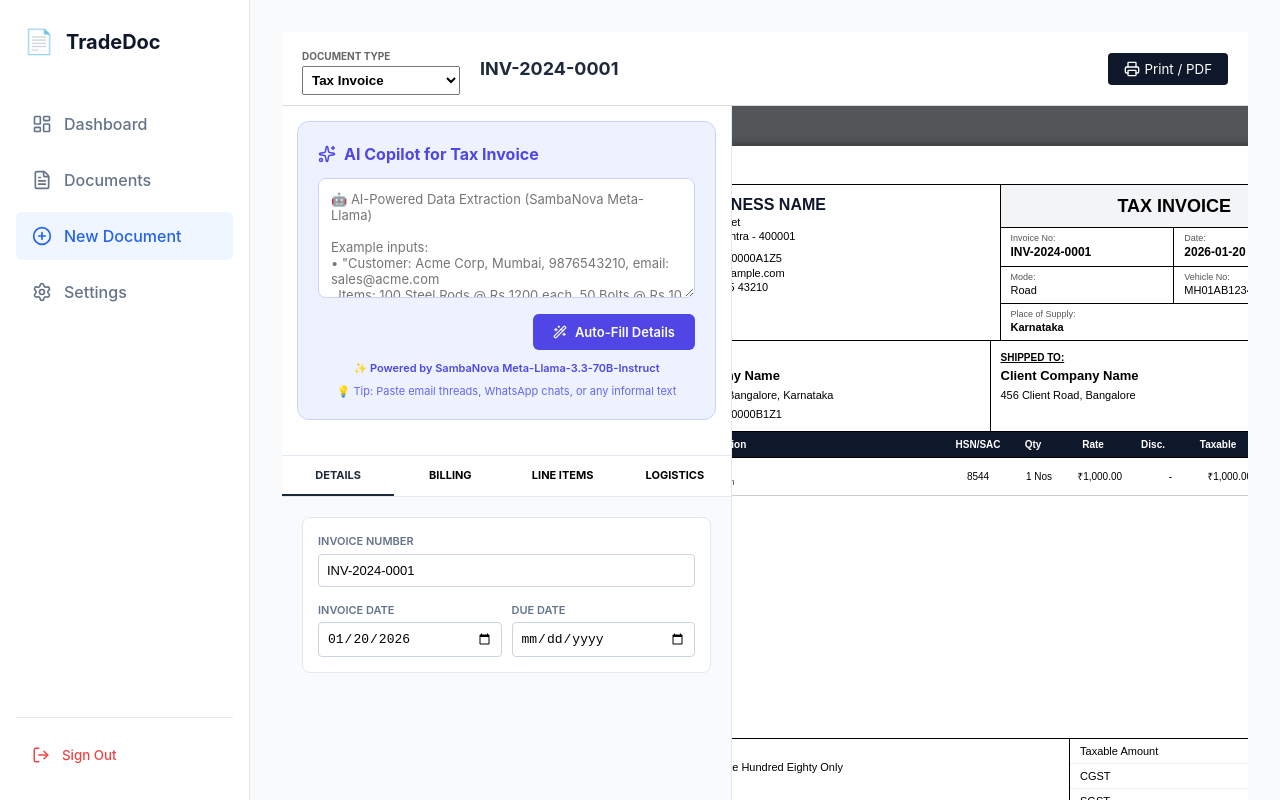
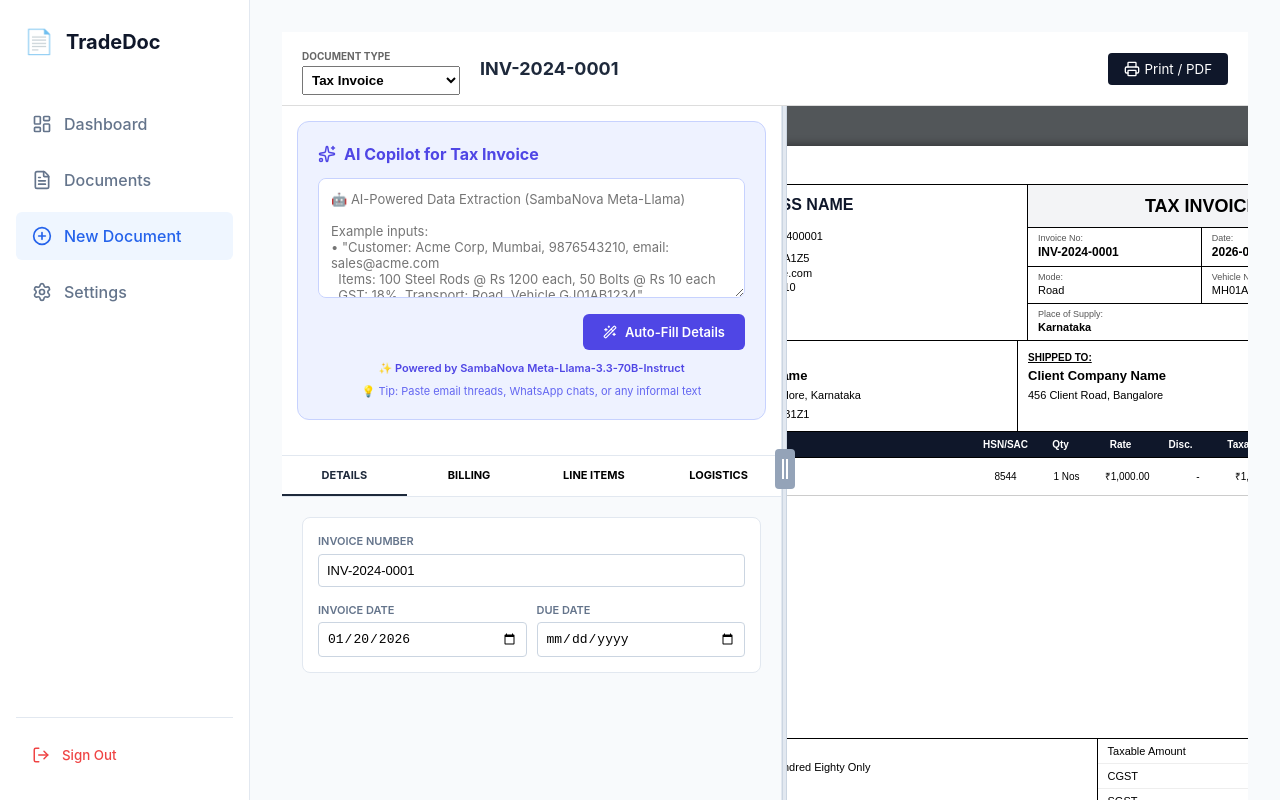
Before and after one commit to Bhumit717/TradeDoc, a React (Vite) app: page /create in a window 1280 px wide. Built offline with nearby package versions, Linux system fonts and the light colour scheme.

Commit message:
Add resizable sidebar with drag handle and improved default width

```diff
--- a/src/index.css
+++ b/src/index.css
@@ -83,11 +83,6 @@ body {
   overflow-x: auto;
 }
 
-/* Ensure document editor maintains desktop layout */
-.document-editor-layout {
-  min-width: 1280px;
-}
-
 /* Prevent mobile browser from resizing */
 * {
   -webkit-text-size-adjust: 100%;
--- a/src/pages/DocumentEditor.tsx
+++ b/src/pages/DocumentEditor.tsx
@@ -113,10 +113,42 @@ const DocumentEditor: React.FC = () => {
         }));
     }, [data.items]);
 
+    const [sidebarWidth, setSidebarWidth] = React.useState(500); // Increased default width
+    const [isResizing, setIsResizing] = React.useState(false);
+
+    const handleMouseDown = () => {
+        setIsResizing(true);
+    };
+
+    React.useEffect(() => {
+        const handleMouseMove = (e: MouseEvent) => {
+            if (isResizing) {
+                const newWidth = e.clientX;
+                if (newWidth > 300 && newWidth < window.innerWidth - 400) {
+                    setSidebarWidth(newWidth);
+                }
+            }
+        };
+
+        const handleMouseUp = () => {
+            setIsResizing(false);
+        };
+
+        if (isResizing) {
+            document.addEventListener('mousemove', handleMouseMove);
+            document.addEventListener('mouseup', handleMouseUp);
+        }
+
+        return () => {
+            document.removeEventListener('mousemove', handleMouseMove);
+            document.removeEventListener('mouseup', handleMouseUp);
+        };
+    }, [isResizing]);
+
     return (
         <div style={{ display: 'flex', flexDirection: 'column', height: '100vh', overflow: 'hidden' }}>
             {/* TOOLBAR */}
-            <div className="no-print" style={{ padding: '10px 20px', backgroundColor: 'white', borderBottom: '1px solid #ddd', display: 'flex', justifyContent: 'space-between', alignItems: 'center' }}>
+            <div className="no-print" style={{ padding: '10px 20px', backgroundColor: 'white', borderBottom: '1px solid #ddd', display: 'flex', justifyContent: 'space-between', alignItems: 'center', zIndex: 10 }}>
                 <div style={{ display: 'flex', alignItems: 'center', gap: '20px' }}>
                     <div>
                         <label style={{ fontSize: '10px', color: '#666', fontWeight: 'bold' }}>DOCUMENT TYPE</label>
@@ -133,14 +165,14 @@ const DocumentEditor: React.FC = () => {
                     </div>
                     <div style={{ fontWeight: 'bold', fontSize: '18px' }}>{data.documentNumber}</div>
                 </div>
-                <button onClick={() => window.print()} style={{ display: 'flex', gap: '5px', padding: '8px 16px', backgroundColor: '#0f172a', color: 'white', borderRadius: '4px', border: 'none' }}>
+                <button onClick={() => window.print()} style={{ display: 'flex', gap: '5px', padding: '8px 16px', backgroundColor: '#0f172a', color: 'white', borderRadius: '4px', border: 'none', cursor: 'pointer' }}>
                     <Printer size={16} /> Print / PDF
                 </button>
             </div>
 
-            <div style={{ display: 'flex', flex: 1, overflow: 'hidden' }}>
+            <div style={{ display: 'flex', flex: 1, overflow: 'hidden', position: 'relative' }}>
                 {/* LEFT: INPUTS */}
-                <div className="no-print" style={{ width: '450px', backgroundColor: '#f8fafc', borderRight: '1px solid #e2e8f0', display: 'flex', flexDirection: 'column' }}>
+                <div className="no-print document-editor-sidebar" style={{ width: `${sidebarWidth}px`, backgroundColor: '#f8fafc', borderRight: '1px solid #e2e8f0', display: 'flex', flexDirection: 'column', position: 'relative' }}>
                     <div style={{ padding: '15px', borderBottom: '1px solid #e2e8f0', backgroundColor: 'white' }}>
                         <AIInputSection
                             documentType={data.documentType}
@@ -154,9 +186,45 @@ const DocumentEditor: React.FC = () => {
                     })()}
                 </div>
 
+                {/* RESIZER */}
+                <div
+                    className="no-print"
+                    onMouseDown={handleMouseDown}
+                    style={{
+                        width: '5px',
+                        cursor: 'col-resize',
+                        backgroundColor: isResizing ? '#3b82f6' : '#e2e8f0',
+                        position: 'relative',
+                        zIndex: 5,
+                        transition: 'background-color 0.2s',
+                        borderLeft: '1px solid #cbd5e1',
+                        borderRight: '1px solid #cbd5e1'
+                    }}
+                    onMouseEnter={(e) => e.currentTarget.style.backgroundColor = '#3b82f6'}
+                    onMouseLeave={(e) => !isResizing && (e.currentTarget.style.backgroundColor = '#e2e8f0')}
+                >
+                    <div style={{
+                        position: 'absolute',
+                        top: '50%',
+                        left: '50%',
+                        transform: 'translate(-50%, -50%)',
+                        width: '20px',
+                        height: '40px',
+                        display: 'flex',
+                        alignItems: 'center',
+                        justifyContent: 'center',
+                        backgroundColor: isResizing ? '#3b82f6' : '#94a3b8',
+                        borderRadius: '4px',
+                        pointerEvents: 'none'
+                    }}>
+                        <div style={{ width: '2px', height: '20px', backgroundColor: 'white', marginRight: '2px' }}></div>
+                        <div style={{ width: '2px', height: '20px', backgroundColor: 'white' }}></div>
+                    </div>
+                </div>
+
                 {/* RIGHT: PREVIEW */}
-                <div style={{ flex: 1, overflowY: 'auto', padding: '40px', backgroundColor: '#525659', display: 'flex', justifyContent: 'center' }}>
-                    <div style={{ transform: 'scale(1)', transformOrigin: 'top center' }}>
+                <div className="document-preview" style={{ flex: 1, overflowY: 'auto', padding: '40px', backgroundColor: '#525659', display: 'flex', justifyContent: 'center' }}>
+                    <div className="document-preview-inner" style={{ transform: 'scale(1)', transformOrigin: 'top center' }}>
                         <div style={{ width: '210mm', minHeight: '297mm', backgroundColor: 'white', padding: '10mm', boxShadow: '0 0 10px rgba(0,0,0,0.5)' }}>
                             {(() => {
                                 const TemplateComponent = TEMPLATE_REGISTRY[data.documentType] || StandardGSTTemplate;
@@ -171,6 +239,7 @@ const DocumentEditor: React.FC = () => {
                 .input-label { display: block; font-size: 11px; font-weight: 600; color: #64748b; margin-bottom: 4px; text-transform: uppercase; }
                 .input-field { width: 100%; padding: 8px; font-size: 13px; border: 1px solid #cbd5e1; border-radius: 4px; outline: none; }
                 .input-field:focus { border-color: #2563eb; }
+                .document-editor-sidebar { user-select: ${isResizing ? 'none' : 'auto'}; }
             `}</style>
         </div>
     );
```
